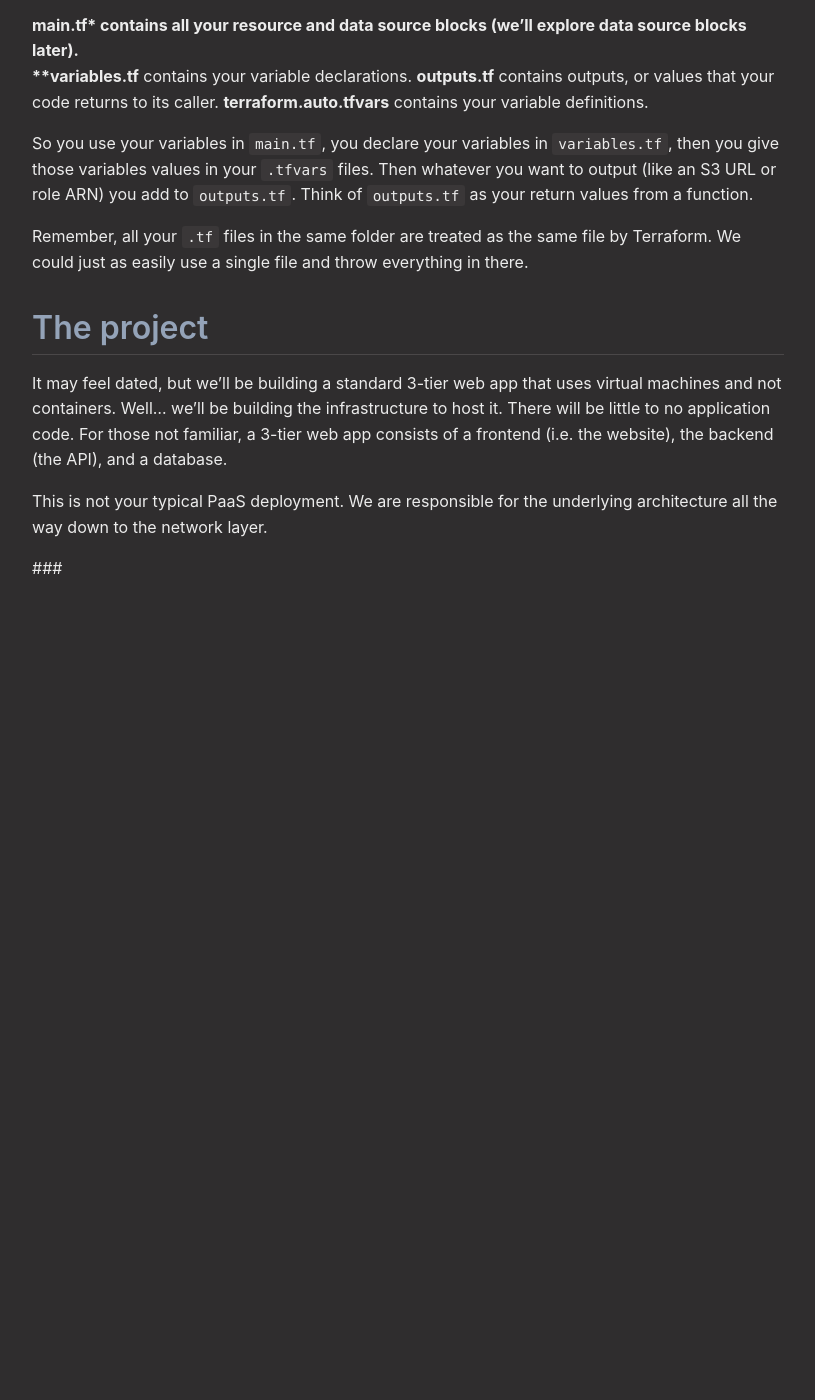
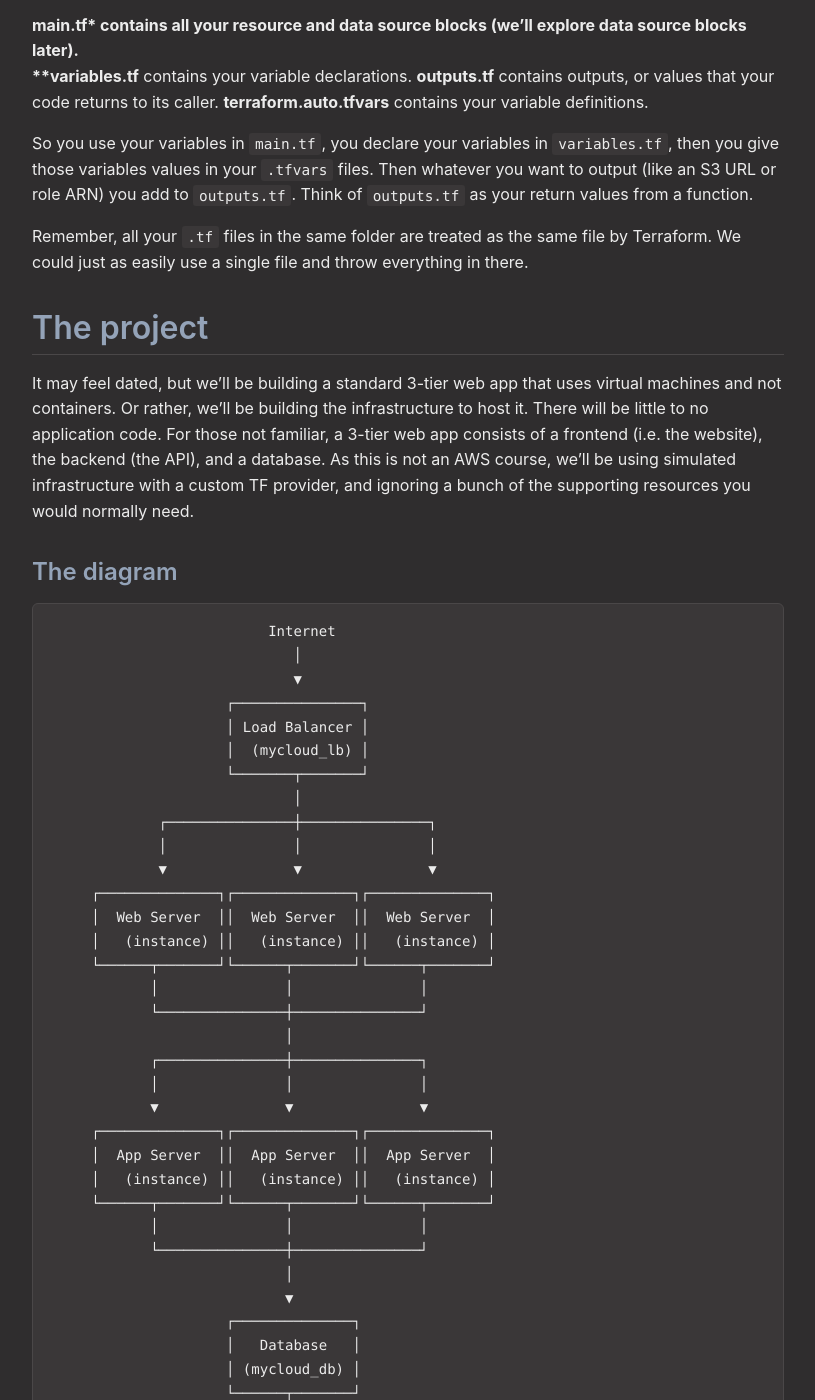
Before and after one commit to majesticbeast/intro-to-terraform, a Jekyll site: the page built from docs/project-setup.md, in a window 1280 px wide and 1400 px high, scrolled down 808 px. Shown: the whole window, without its empty margins (232-1047 px from the left). Built offline with Jekyll 4.4.1, drawn with Linux system fonts in a browser that asks for light colours; before the commit the page ends 1438 px from its top, so only the background shows below that; some of the changed text lies outside the part shown.

Commit message:
finish project-setup

```diff
--- a/docs/project-setup.md
+++ b/docs/project-setup.md
@@ -47,10 +47,58 @@ a single file and throw everything in there.
 ## The project
 
 It may feel dated, but we'll be building a standard 3-tier web app that uses virtual machines and not containers.
-Well... we'll be building the infrastructure to host it. There will be little to no application code. For those not
-familiar, a 3-tier web app consists of a frontend (i.e. the website), the backend (the API), and a database.
+Or rather, we'll be building the infrastructure to host it. There will be little to no application code. For those not
+familiar, a 3-tier web app consists of a frontend (i.e. the website), the backend (the API), and a database. As this is
+not an AWS course, we'll be using simulated infrastructure with a custom TF provider, and ignoring a bunch of the
+supporting resources you would normally need.
 
-This is not your typical PaaS deployment. We are responsible for the underlying architecture all the way down to the
-network layer.
+### The diagram
 
-###
+                              Internet
+                                 │
+                                 ▼
+                         ┌───────────────┐
+                         │ Load Balancer │
+                         │  (mycloud_lb) │
+                         └───────┬───────┘
+                                 │
+                 ┌───────────────┼───────────────┐
+                 │               │               │
+                 ▼               ▼               ▼
+         ┌──────────────┐┌──────────────┐┌──────────────┐
+         │  Web Server  ││  Web Server  ││  Web Server  │
+         │   (instance) ││   (instance) ││   (instance) │
+         └──────┬───────┘└──────┬───────┘└──────┬───────┘
+                │               │               │
+                └───────────────┼───────────────┘
+                                │
+                ┌───────────────┼───────────────┐
+                │               │               │
+                ▼               ▼               ▼
+         ┌──────────────┐┌──────────────┐┌──────────────┐
+         │  App Server  ││  App Server  ││  App Server  │
+         │   (instance) ││   (instance) ││   (instance) │
+         └──────┬───────┘└──────┬───────┘└──────┬───────┘
+                │               │               │
+                └───────────────┼───────────────┘
+                                │
+                                ▼
+                         ┌──────────────┐
+                         │   Database   │
+                         │ (mycloud_db) │
+                         └──────┬───────┘
+                                │
+                                │ (backups)
+                                ▼
+                         ┌──────────────┐
+                         │Storage Bucket│
+                         │(mycloud_bucket)│
+                         └──────────────┘
+
+### Key learning objectives:
+- Resource dependencies (instances → database, lb → instances)
+- Count/for_each (multiple web/app servers)
+- Outputs (lb endpoint, db connection string)
+- Variables (server count, instance types, environment)
+- Modules (reusable "tier" or "environment" patterns)
+- Data sources (lookup available instance types, images)
```
